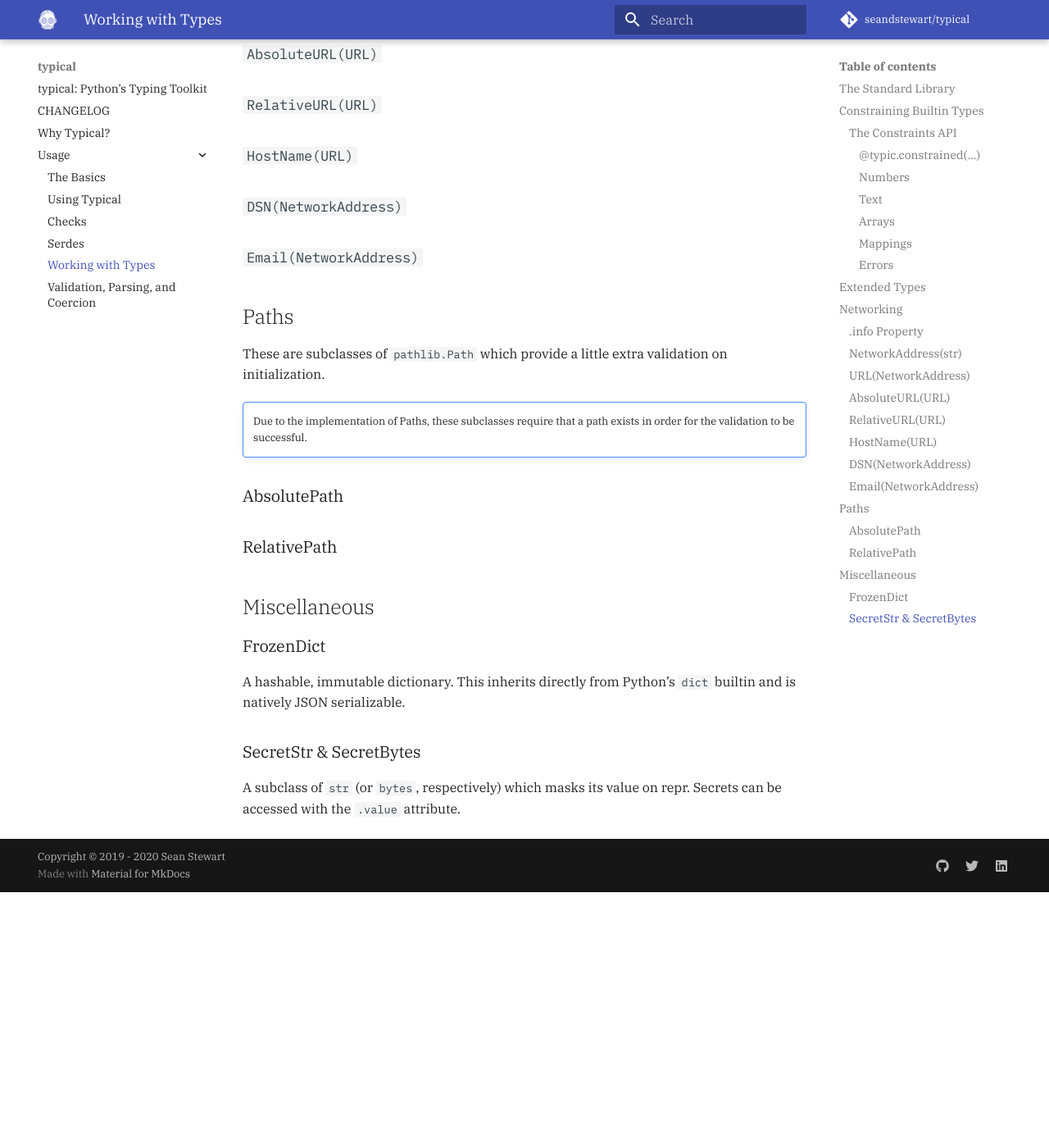
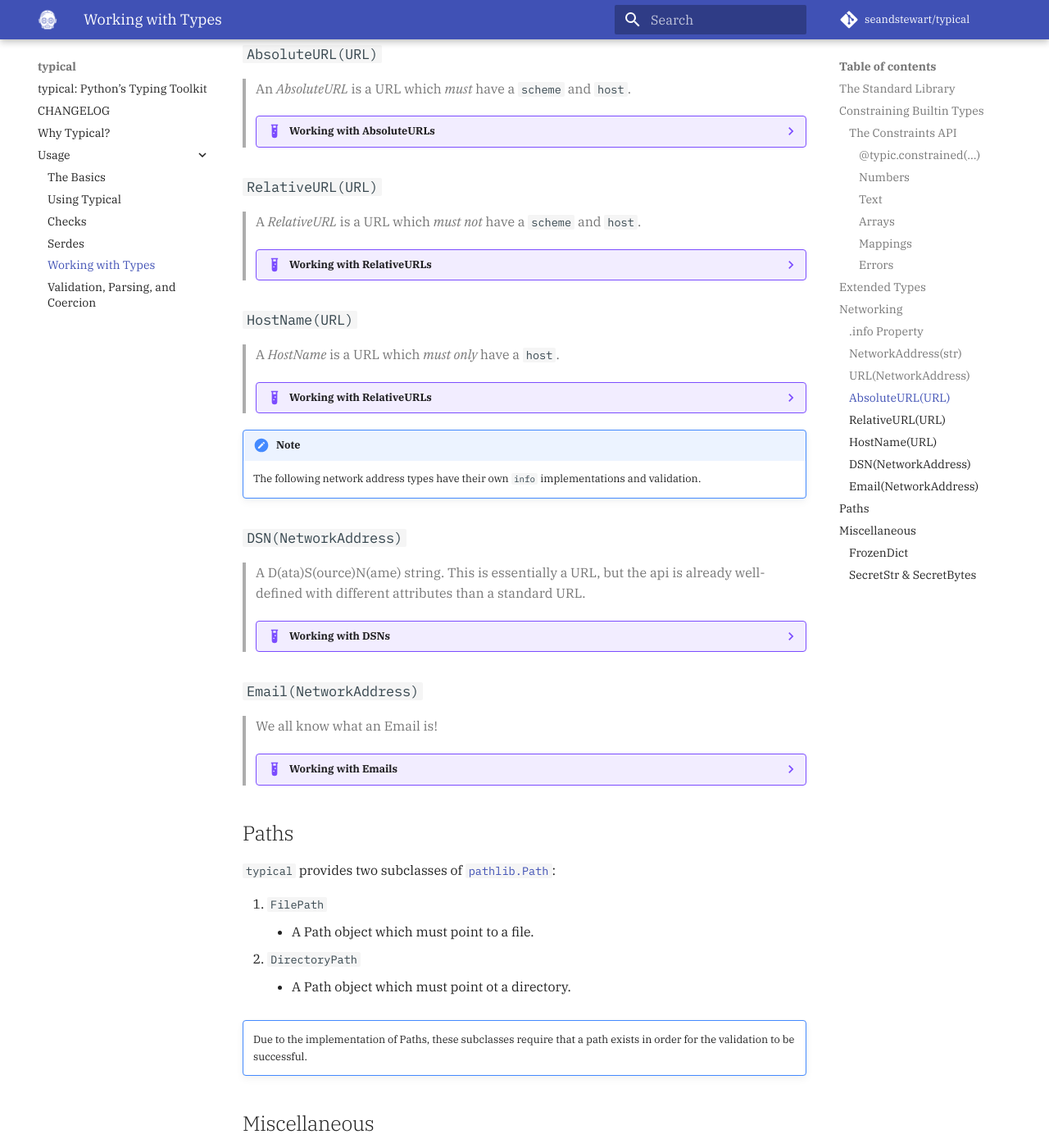
Before and after one commit to seandstewart/typical, an MkDocs documentation site: the page built from mkdocs/usage/types.md, in a window 1280 px wide and 1400 px high, scrolled down 9303 px. Shown: the whole window at 82% size. Built offline with MkDocs 1.6.1 and Material for MkDocs 9.7.7, drawn with Linux system fonts in a browser that asks for light colours; comment, search, counter and statistics services are not loaded; before the commit the page ends 10391 px from its top, so only the background shows below that; some of the changed text lies outside the part shown.

Commit message:
Finish types.md

````diff
--- a/mkdocs/usage/types.md
+++ b/mkdocs/usage/types.md
@@ -467,36 +467,193 @@ and methods:
 >     ```
 
 ### `AbsoluteURL(URL)`
+> An *AbsoluteURL* is a URL which *must* have a `scheme` and `host`.
+>
+> ??? example "Working with AbsoluteURLs"
+>
+>     ```python
+>     import typic
+>
+>     pep484 = typic.AbsoluteURL("https://www.python.org/dev/peps/pep-0484/")
+>     print(pep484)
+>     #> https://www.python.org/dev/peps/pep-0484/
+>
+>     typic.AbsoluteURL("/dev/peps/pep-0484/")
+>     #> Traceback (most recent call last):
+>     #>   ...
+>     #> typic.types.url.AbsoluteURLValueError: <'/foo'> is not an absolute URL.
+>     ```
 
 ### `RelativeURL(URL)`
+> A *RelativeURL* is a URL which *must not* have a `scheme` and
+> `host`.
+>
+> ??? example "Working with RelativeURLs"
+>
+>     ```python
+>     import typic
+>
+>     pep484 = typic.RelativeURL("/dev/peps/pep-0484/")
+>     print(pep484)
+>     #> /dev/peps/pep-0484/
+>
+>     typic.RelativeURL("https://www.python.org/dev/peps/pep-0484/")
+>     #> Traceback (most recent call last):
+>     #>   ...
+>     #> typic.types.url.RelativeURLValueError: <'https://www.python.org/dev/peps/pep-0484/'> is not a relative URL.
+>     ```
+
 
 ### `HostName(URL)`
+> A *HostName* is a URL which *must only* have a `host`.
+>
+> ??? example "Working with RelativeURLs"
+>
+>     ```python
+>     import typic
+>
+>     python = typic.HostName("www.python.org")
+>     print(python)
+>     #> www.python.org
+>
+>     typic.HostName("https://www.python.org/dev/peps/pep-0484/")
+>     #> Traceback (most recent call last):
+>     #>   ...
+>     #> typic.types.url.HostNameValueError: <'https://www.python.org/dev/peps/pep-0484/'> is not a hostname.
+>     ```
+
+!!! note
+
+    The following network address types have their own `info`
+    implementations and validation.
 
 ### `DSN(NetworkAddress)`
+> A D(ata)S(ource)N(ame) string. This is essentially a URL, but the
+> api is already well-defined with different attributes than a
+> standard URL.
+>
+> ??? example "Working with DSNs"
+>
+>     ```python
+>
+>     import typic
+>     dsn = typic.DSN("postgresql://user:secret@localhost:5432/mydb")
+>     print(dsn)
+>     #> 'postgresql://user:secret@localhost:5432/mydb'
+>     print(dsn.info.host)
+>     #> 'localhost'
+>     print(dsn.info.is_private)
+>     #> True
+>     print(dsn.info.is_default_port)
+>     #> True
+>     print(dsn.info.username)
+>     #> 'user'
+>     print(dsn.info.password)   # This has been converted to a secret :)
+>     #> ******
+>     print(dsn.info.name)
+>     #> '/mydb'
+>     print(dsn.info.driver)
+>     #> 'postgresql'
+>     print(typic.tojson([dsn]))
+>     #> '["postgresql://user:secret@localhost:5432/mydb"]'
+>     ```
 
 ### `Email(NetworkAddress)`
-
+> We all know what an Email is!
+>
+> ??? example "Working with Emails"
+>
+>     ```python
+>     import typic
+>
+>     email = typic.Email("Foo Bar <foo.bar@foobar.net>")
+>     print(email)
+>     #> Foo Bar <foo.bar@foobar.net>
+>     print(email.info.host)
+>     #> foobar.net
+>     email.info.is_named
+>     #> True
+>     typic.tojson([email])
+>     #> '["Foo Bar <foo.bar@foobar.net>"]'
+>     ```
 
 ## Paths
-These are subclasses of `pathlib.Path` which provide a little extra
-validation on initialization.
+`typical` provides two subclasses of
+[`pathlib.Path`](https://docs.python.org/3/library/pathlib.html):
+
+1. `FilePath`
+    - A Path object which must point to a file.
+2. `DirectoryPath`
+    - A Path object which must point ot a directory.
 
 !!! important ""
 
     Due to the implementation of Paths, these subclasses require that
     a path exists in order for the validation to be successful.
 
-### AbsolutePath
-
-### RelativePath
-
-
 ## Miscellaneous
 
 ### FrozenDict
-A hashable, immutable dictionary. This inherits directly from Python's
-`dict` builtin and is natively JSON serializable.
+> A hashable, immutable dictionary. This inherits directly from
+> Python's `dict` builtin and is natively JSON serializable.
+>
+> ??? example "Working with FrozenDict"
+>
+>     ```python
+>
+>     import typic
+>
+>     fdict = typic.FrozenDict({"foo": ["bar"]})
+>     typic.ishashable(fdict)
+>     #> True
+>
+>     fdict["foo"]
+>     #> ('bar',)
+>
+>     new = fdict.mutate({"bazz": "buzz"}, bazz="blah")
+>     print(new)
+>     #> {'foo': ('bar',), 'bazz': 'blah'}
+>
+>     fdict.update(foo=["car"])
+>     #> Traceback (most recent call last):
+>     #> ...
+>     #> TypeError: attempting to mutate immutable type 'FrozenDict'
+>
+>     del fdict["foo"]
+>     #> Traceback (most recent call last):
+>     #> ...
+>     #> TypeError: attempting to mutate immutable type 'FrozenDict'
+>
+>     fdict.pop("foo")
+>     #> Traceback (most recent call last):
+>     #> ...
+>     #> TypeError: attempting to mutate immutable type 'FrozenDict'
+>
+>     fdict.clear()
+>     #> Traceback (most recent call last):
+>     #> ...
+>     #> TypeError: attempting to mutate immutable type 'FrozenDict'
+>     ```
 
 ### SecretStr & SecretBytes
-A subclass of `str` (or `bytes`, respectively) which masks its value
-on repr. Secrets can be accessed with the `.value` attribute.
+> A subclass of `str` (or `bytes`, respectively) which masks its value
+> on repr. Secrets can be accessed with the `.value` attribute.
+>
+> ??? example "Working with Secrets"
+>
+>     ```python
+>     import typic
+>
+>     mysecret = typic.SecretStr("The Ring is in Frodo's pocket.")
+>     print(mysecret)
+>     #> ******************************
+>
+>     print(mysecret.secret)
+>     #> The Ring is in Frodo's pocket.
+>
+>     print(f"{mysecret}")
+>     #> '******************************'
+>
+>     typic.tojson([mysecret])
+>     #> '["The Ring is in Frodo\\'s pocket."]'
+>     ```
````
Also changed, not shown: 1 other file.
